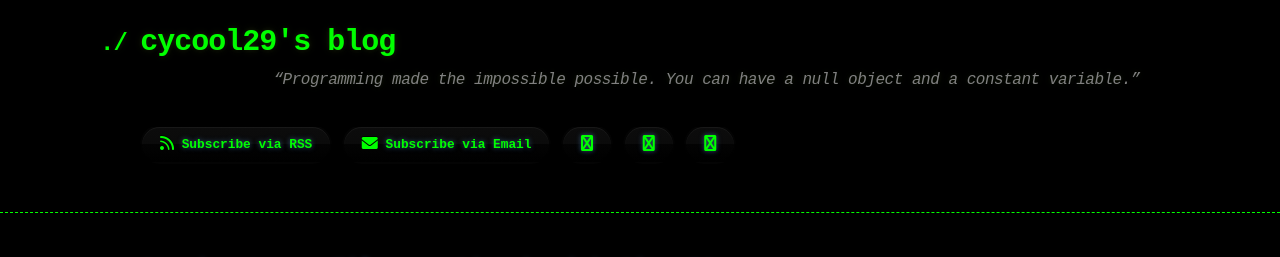
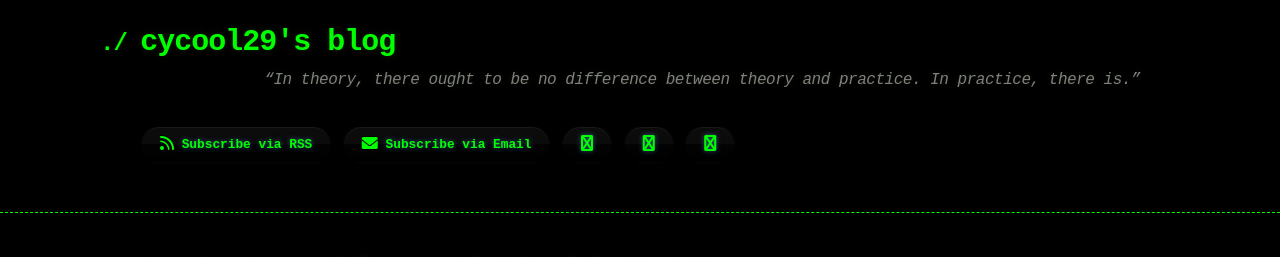
Before and after one commit to cycool29/cycool29.github.io, a Jekyll site: the page built from index.md, in a window 1280 px wide and 900 px high. Shown: the top 257 px of the window. Built offline with Jekyll 4.4.1, drawn with Linux system fonts in a browser that asks for light colours; a style sheet for code colours, icons or effects is not loaded.

Commit message:
Update quotes

```diff
--- a/_config.yml
+++ b/_config.yml
@@ -1,5 +1,5 @@
 title: cycool29's blog
-description: "“Programming made the impossible possible. You can have a null object and a constant variable.” "
+description: "“In theory, there ought to be no difference between theory and practice. In practice, there is.” "
 bio: A high school student. Intermediate in Python, Git, Bash. Learning JavaScript. He/Him. "
 author: cycool29
 url: https://cycool29.github.io
```
